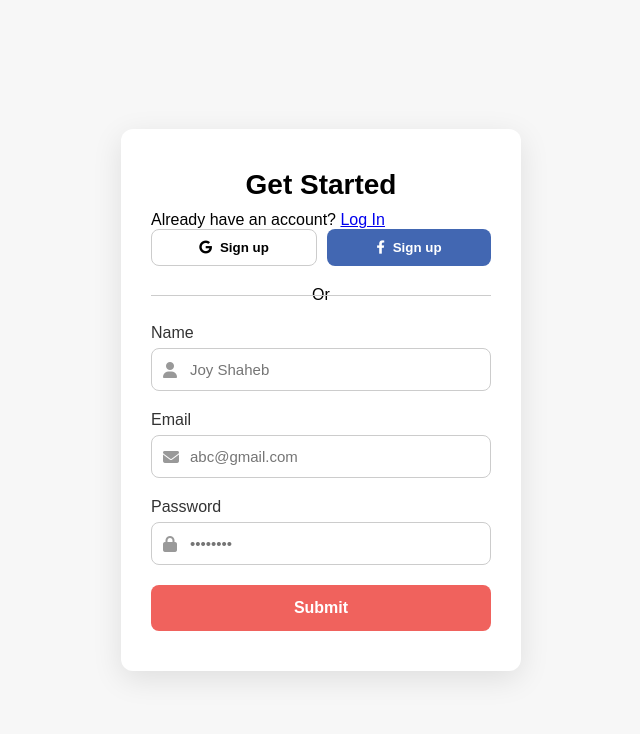
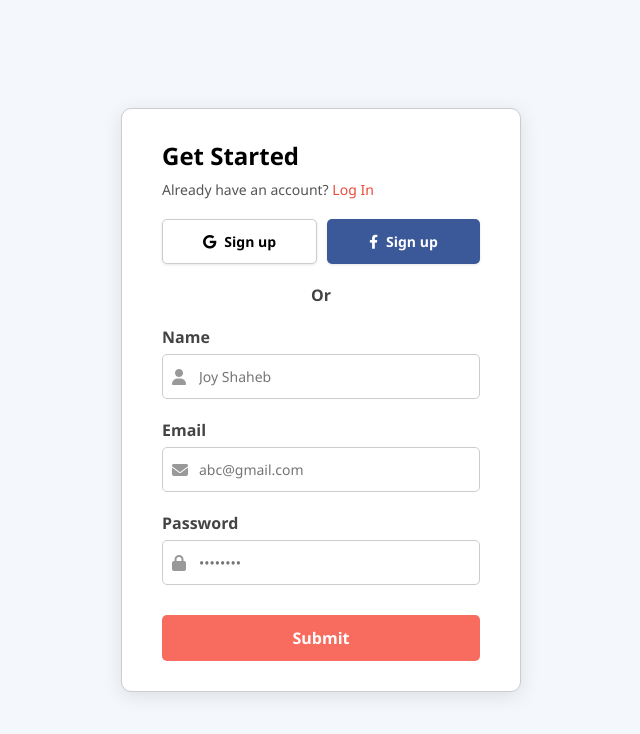
Before and after one commit to Jivens1/Form-Validation-Project, a plain HTML site: page index.html in a window 1280 px wide. Shown: the whole page, without its empty margins (319-959 px from the left). Drawn offline with Linux system fonts and the light colour scheme.

Commit message:
Update style.css

```diff
--- a/style.css
+++ b/style.css
@@ -1,102 +1,106 @@
+/* Reset */
 * {
   box-sizing: border-box;
   margin: 0;
   padding: 0;
-  font-family: 'Poppins', sans-serif;
+  font-family: "Segoe UI", Tahoma, Geneva, Verdana, sans-serif;
 }
 
 body {
-  background-color: #f7f7f7;
+  background-color: #f4f7fc;
   display: flex;
   justify-content: center;
   align-items: center;
   height: 100vh;
 }
 
+/* Container */
 .container {
-  background: #fff;
-  padding: 40px 30px;
-  width: 100%;
-  max-width: 400px;
-  border-radius: 12px;
-  box-shadow: 0 8px 30px rgba(0, 0, 0, 0.1);
+  background-color: #fff;
+  border: 1px solid #ccc;
+  border-radius: 10px;
+  padding: 30px 40px;
+  box-shadow: 0 4px 20px rgba(0, 0, 0, 0.1);
+  width: 400px;
+  max-width: 90%;
 }
 
+/* Heading */
 h2 {
-  text-align: center;
-  margin-bottom: 10px;
-  font-size: 28px;
-  font-weight: 600;
+  text-align: left;
+  margin-bottom: 8px;
+  font-weight: 700;
+  color: #000;
 }
 
-.subtext {
-  text-align: center;
-  color: #666;
+.sub-text {
   font-size: 14px;
+  color: #555;
   margin-bottom: 20px;
 }
 
-.subtext a {
+.sub-text a {
   color: #e74c3c;
   text-decoration: none;
+  font-weight: 500;
 }
 
+/* Social Buttons */
 .social-buttons {
   display: flex;
-  justify-content: space-between;
   gap: 10px;
   margin-bottom: 20px;
 }
 
 .social-btn {
   flex: 1;
-  padding: 10px 0;
+  display: flex;
+  align-items: center;
+  justify-content: center;
+  padding: 12px;
   font-weight: 600;
-  border-radius: 8px;
+  border: none;
+  border-radius: 5px;
   cursor: pointer;
-  display: flex;
-  justify-content: center;
-  align-items: center;
-  gap: 8px;
-  border: none;
+  font-size: 14px;
+  box-shadow: 0 1px 3px rgba(0,0,0,0.1);
+  transition: background-color 0.3s ease;
 }
 
-.social-btn.google {
+.social-btn i {
+  margin-right: 8px;
+}
+
+/* Google Button */
+.google {
   background-color: #fff;
   border: 1px solid #ccc;
+  color: #000;
 }
 
-.social-btn.facebook {
-  background-color: #4267B2;
+.google:hover {
+  background-color: #f1f1f1;
+}
+
+/* Facebook Button */
+.facebook {
+  background-color: #3b5998;
   color: #fff;
 }
 
+.facebook:hover {
+  background-color: #2d4373;
+}
+
+/* Divider */
 .divider {
   text-align: center;
   margin: 20px 0;
-  position: relative;
+  font-weight: 600;
+  color: #444;
 }
 
-.divider span {
-  background: #fff;
-  padding: 0 10px;
-  position: relative;
-  z-index: 1;
-  font-weight: 500;
-  color: #888;
-}
-
-.divider::before {
-  content: '';
-  position: absolute;
-  width: 100%;
-  height: 1px;
-  background: #ccc;
-  top: 50%;
-  left: 0;
-  z-index: 0;
-}
-
+/* Form Controls */
 .form-control {
   margin-bottom: 20px;
   position: relative;
@@ -105,75 +109,69 @@ h2 {
 label {
   display: block;
   margin-bottom: 6px;
-  font-weight: 500;
-  color: #333;
+  font-weight: 600;
+  color: #444;
 }
 
 .input-wrapper {
   position: relative;
 }
 
-.input-wrapper input {
+input {
   width: 100%;
-  padding: 12px 12px 12px 38px;
-  border-radius: 8px;
+  padding: 12px 12px 12px 36px;
+  border-radius: 5px;
   border: 1.5px solid #ccc;
-  font-size: 15px;
+  font-size: 14px;
 }
 
-.input-wrapper input:focus {
+input:focus {
+  border-color: #3498db;
   outline: none;
-  border-color: #333;
 }
 
 .icon {
   position: absolute;
-  left: 12px;
   top: 50%;
+  left: 10px;
   transform: translateY(-50%);
   color: #999;
-  font-size: 16px;
+}
+
+/* Error / Success */
+.form-control.error input {
+  border-color: #e74c3c;
+}
+
+.form-control.success input {
+  border-color: #2ecc71;
 }
 
 small {
   color: #e74c3c;
   font-size: 12px;
-  margin-top: 4px;
   display: none;
-}
-
-.form-control.error input {
-  border-color: #e74c3c;
-  background: #fff0f0;
 }
 
 .form-control.error small {
   display: block;
 }
 
+/* Submit Button */
 .submit-btn {
   width: 100%;
-  background-color: #f0625d;
+  padding: 12px;
+  background-color: #f76c5e;
   color: white;
-  padding: 14px;
+  font-size: 16px;
+  font-weight: 600;
   border: none;
-  border-radius: 8px;
-  font-weight: 600;
-  font-size: 16px;
+  border-radius: 5px;
   cursor: pointer;
-  transition: background 0.3s ease;
+  margin-top: 10px;
+  transition: background-color 0.3s ease;
 }
 
 .submit-btn:hover {
-  background-color: #e74c3c;
+  background-color: #e55b4a;
 }
-
-@media (max-width: 450px) {
-  .container {
-    padding: 30px 20px;
-  }
-
-  .social-buttons {
-    flex-direction: column;
-  }
-}
```
